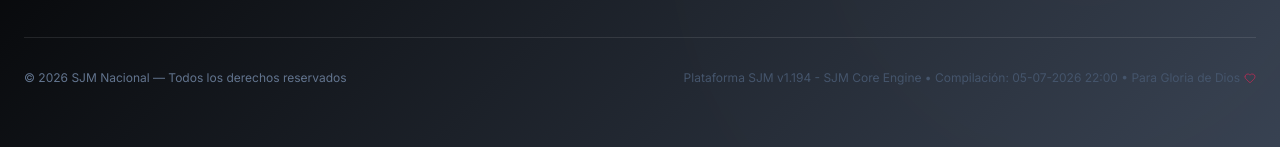
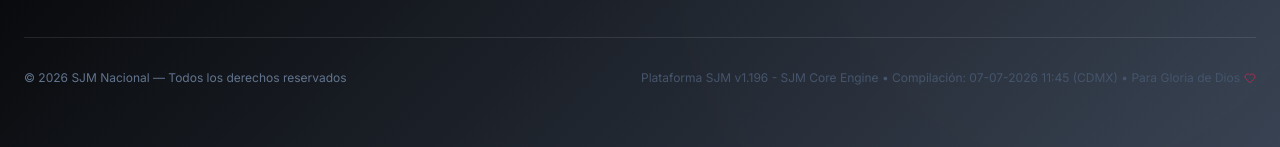
Before and after one commit to sergioaguilargranados-ai/SJM, a Next.js app: page / in a window 1280 px wide. Shown: the part 5229-5376 px from the top of the page. Built offline with nearby package versions, Linux system fonts and the light colour scheme; no server answers; the database is empty; a web font is replaced by a local one.

Commit message:
docs: update version to v1.196 across all platform footers as per standard

```diff
--- a/src/app/login/page.tsx
+++ b/src/app/login/page.tsx
@@ -181,7 +181,7 @@ export default function LoginPage() {
              <span className="text-[10px] font-black text-slate-600 dark:text-slate-400 uppercase tracking-widest">Seguridad Fin a Fin Habilitada</span>
           </div>
           <p className="text-center text-[10px] text-slate-400 dark:text-[#5e5e72] font-black uppercase tracking-[0.2em]">
-            SJM PLATFORM &bull; v1.194 &bull; COMPILACIÓN: 05-07-2026 22:00 (CDMX)
+            SJM PLATFORM &bull; v1.196 &bull; COMPILACIÓN: 07-07-2026 11:45 (CDMX)
           </p>
         </div>
       </div>
--- a/src/app/page.tsx
+++ b/src/app/page.tsx
@@ -18,9 +18,7 @@ export const metadata = {
   title: "Servidores de Jesús por María | Un Don del Espíritu Santo en nuestro tiempo",
   description: "Evangelización, retiros de sanación interior, formación cristiana y acompañamiento espiritual. Configurados con Cristo compasivo y misericordioso.",
 };
-
-const appVersion = "v1.194 - SJM Core Engine • Compilación: 05-07-2026 22:00";
-
+const appVersion = "v1.196 - SJM Core Engine • Compilación: 07-07-2026 11:45 (CDMX)";
 
 // ============================================================
 // SECCION PROMOCIONAL — Componente reutilizable para la landing
--- a/src/components/layout/AppFooter.tsx
+++ b/src/components/layout/AppFooter.tsx
@@ -5,8 +5,8 @@ import { useTenant } from "@/components/TenantProvider";
 export function AppFooter() {
   const tenant = useTenant();
   // Formato: DD-MM-YYYY HH:mm
-  const buildTime = process.env.NEXT_PUBLIC_BUILD_TIME || "05-07-2026 22:00 (CDMX)";
-  const appVersion = process.env.NEXT_PUBLIC_APP_VERSION ? `${process.env.NEXT_PUBLIC_APP_VERSION} - SJM Core Engine` : "v1.194 - SJM Core Engine";
+  const buildTime = process.env.NEXT_PUBLIC_BUILD_TIME || "07-07-2026 11:45 (CDMX)";
+  const appVersion = process.env.NEXT_PUBLIC_APP_VERSION ? `${process.env.NEXT_PUBLIC_APP_VERSION} - SJM Core Engine` : "v1.196 - SJM Core Engine";
 
 
 
```
Also changed, not shown: 2 other files (tests, documents, lock files or other folders).
